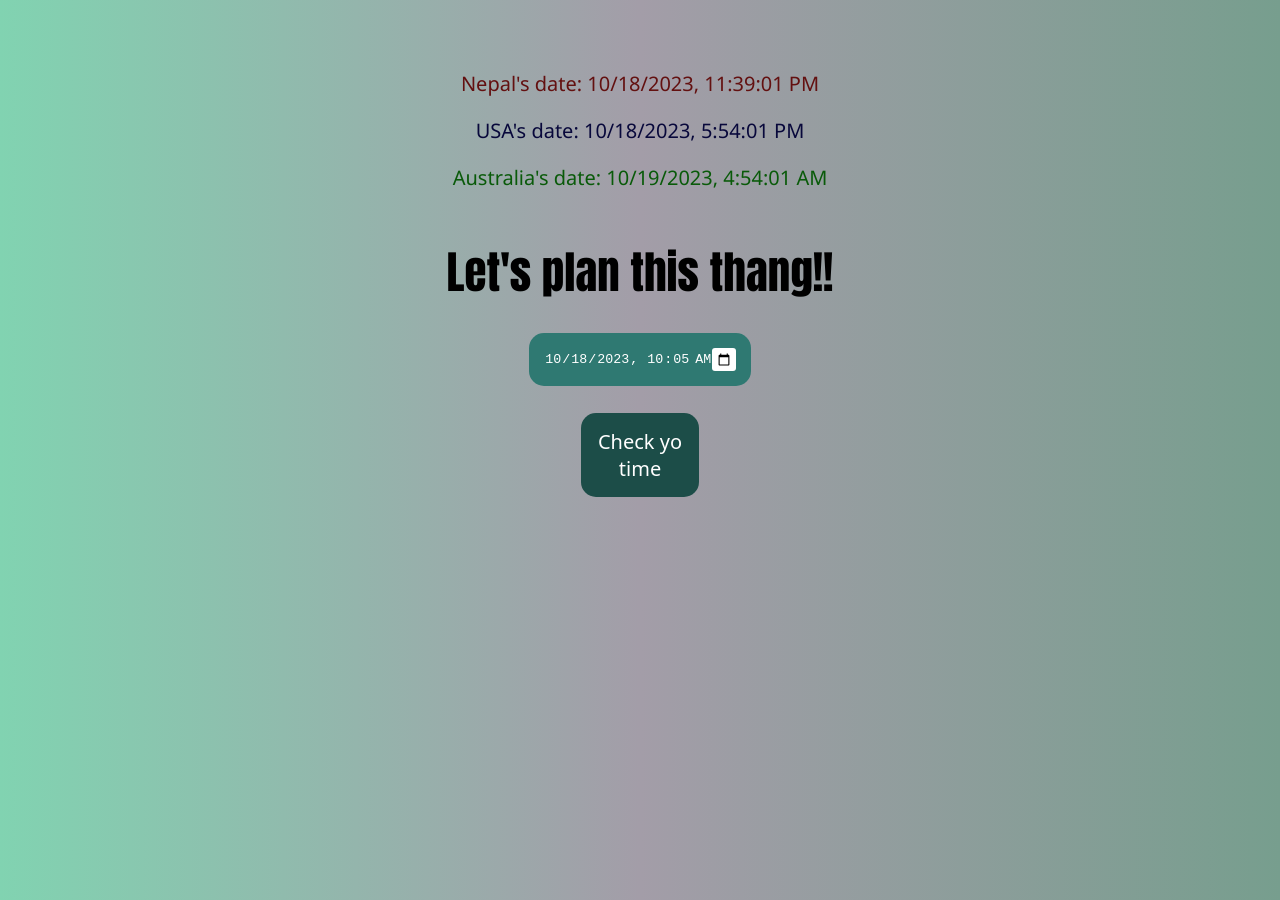
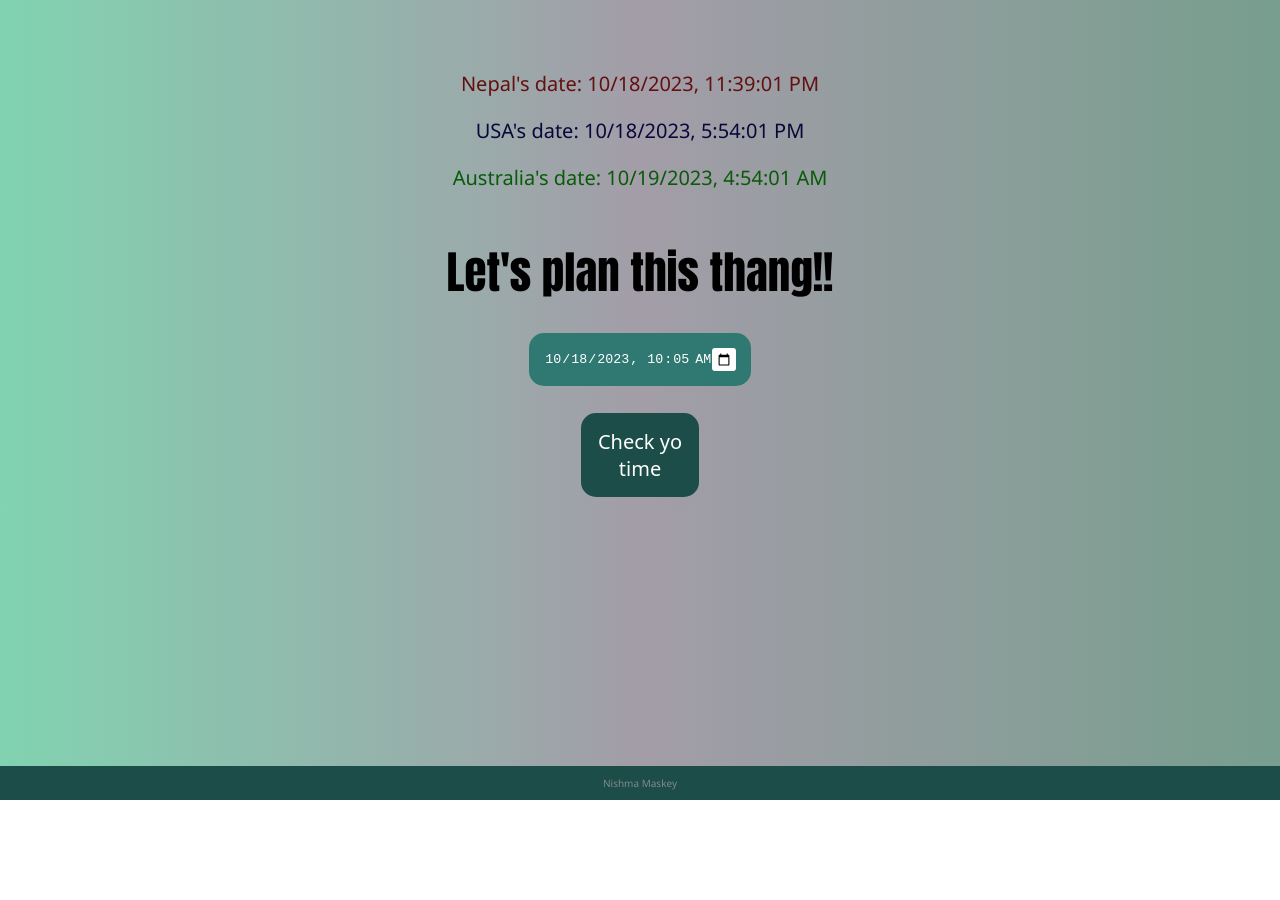
Before and after one commit to Maskey2/Timezone, a plain HTML site: page index.html in a window 1280 px wide. After the commit the page ends 800 px from the top, so only its background shows below. Drawn offline with Linux system fonts and the light colour scheme.

Commit message:
Update index.html styling and index

```diff
--- a/index.html
+++ b/index.html
@@ -1,12 +1,15 @@
 <!doctype html>
 <html lang="en">
+
 <head>
   <meta charset="utf-8">
   <meta name="viewport" content="width=device-width, initial-scale=1">
   <meta name="theme-color" content="#1c4d48" />
   <title>Nep-Uni-Aus TimeZone</title>
 </head>
+
 <body>
+  <div class="wrapper">
     <div>
       <p id="Nep" style="color: rgb(99, 16, 16);"></p>
       <p id="USA" style="color:rgb(8, 8, 59);"></p>
@@ -90,7 +93,13 @@
         }
       }
     </script>
+  </div>
+  <footer>
+    <p>Nishma Maskey</p>
+  </footer>
+
 </body>
+
 </html>
 
 <style>
@@ -98,12 +107,15 @@
     background-image: linear-gradient(to right, rgb(129, 211, 177), rgb(163, 157, 168), rgb(119, 158, 142));
     font-family: 'Segoe UI', Tahoma, Geneva, Verdana, sans-serif;
     margin: auto;
-    padding: 50px;
     height: 100vh;
     align-items: center;
     justify-content: center;
     text-align: center;
     font-size: 20px;
+  }
+
+  .wrapper {
+    padding: 50px;
   }
 
   input[type="datetime-local"] {
@@ -151,15 +163,30 @@
     button {
       width: 60%;
     }
+
     #title {
       font-size: 25px;
     }
+
     body {
       padding: 18px;
       font-size: 16px;
     }
+
     input[type="datetime-local"] {
       padding: 20px;
     }
   }
+
+  footer {
+    text-align: center;
+    padding: 3px;
+    background-color: #1c4d48;
+    color: rgb(128, 139, 139);
+    bottom: 0;
+    position: absolute;
+    width: 100%;
+    padding: 0;
+    font-size: 10px;
+  }
 </style>
```
Lines whose indentation alone changed are shown as unchanged.
